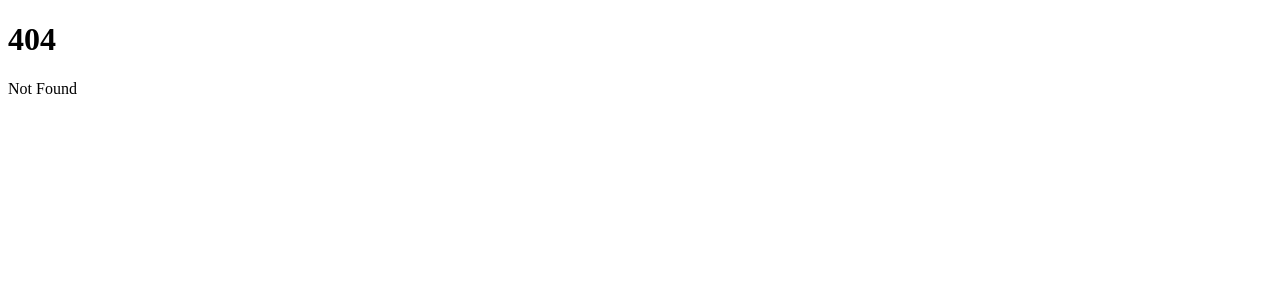
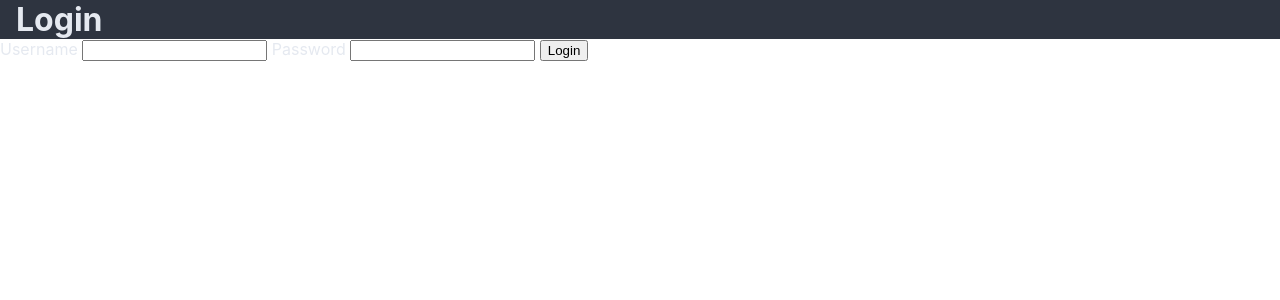
Before and after one commit to jalopbauer/dnd-currency-manager-front, a SvelteKit app: page /auth/login in a window 1280 px wide. Before the commit this address had no page. Shown: the top 300 px of the page. Built offline with nearby package versions, Linux system fonts and the light colour scheme.

Commit message:
auth first iteration

```diff
--- a/package.json
+++ b/package.json
@@ -20,5 +20,8 @@
 		"typescript": "^5.0.0",
 		"vite": "^5.0.3"
 	},
-	"type": "module"
+	"type": "module",
+	"dependencies": {
+		"js-cookie": "^3.0.5"
+	}
 }
--- /dev/null
+++ b/src/routes/(unauthorized)/auth/login/+page.svelte
@@ -0,0 +1,49 @@
+<script>
+    import Header from "$lib/Header/Header.svelte";
+    import { goto } from "$app/navigation";
+    import Cookies from 'js-cookie';
+    import "../../../styles.css";
+
+    let username = "";
+    let password = "";
+
+    async function login() {
+        const formData = new URLSearchParams();
+        formData.append('username', username);
+        formData.append('password', password);
+
+        try {
+            const response = await fetch("http://localhost:8080/auth/token", {
+                method: 'POST',
+                headers: {
+                    'Content-Type': 'application/x-www-form-urlencoded'
+                },
+                body: formData
+            });
+
+            if (response.ok) {
+                const { access_token } = await response.json();
+                Cookies.set('access_token', access_token); // Set the access token using js-cookie
+                goto('/'); // Redirect to the home page
+            } else {
+                console.error('Login failed:', response.status);
+            }
+        } catch (error) {
+            console.error('Error during login:', error);
+        }
+    }
+</script>
+
+<Header headerText="Login" />
+
+<form on:submit|preventDefault={login}>
+    <label>
+        Username
+        <input bind:value={username} type="text" />
+    </label>
+    <label>
+        Password
+        <input bind:value={password} type="password" />
+    </label>
+    <button type="submit">Login</button>
+</form>
```
Also changed, not shown: src/routes/(authorized)/+page.server.js (added, +8 -0 lines), 1 other file (tests, documents, lock files or other folders).
